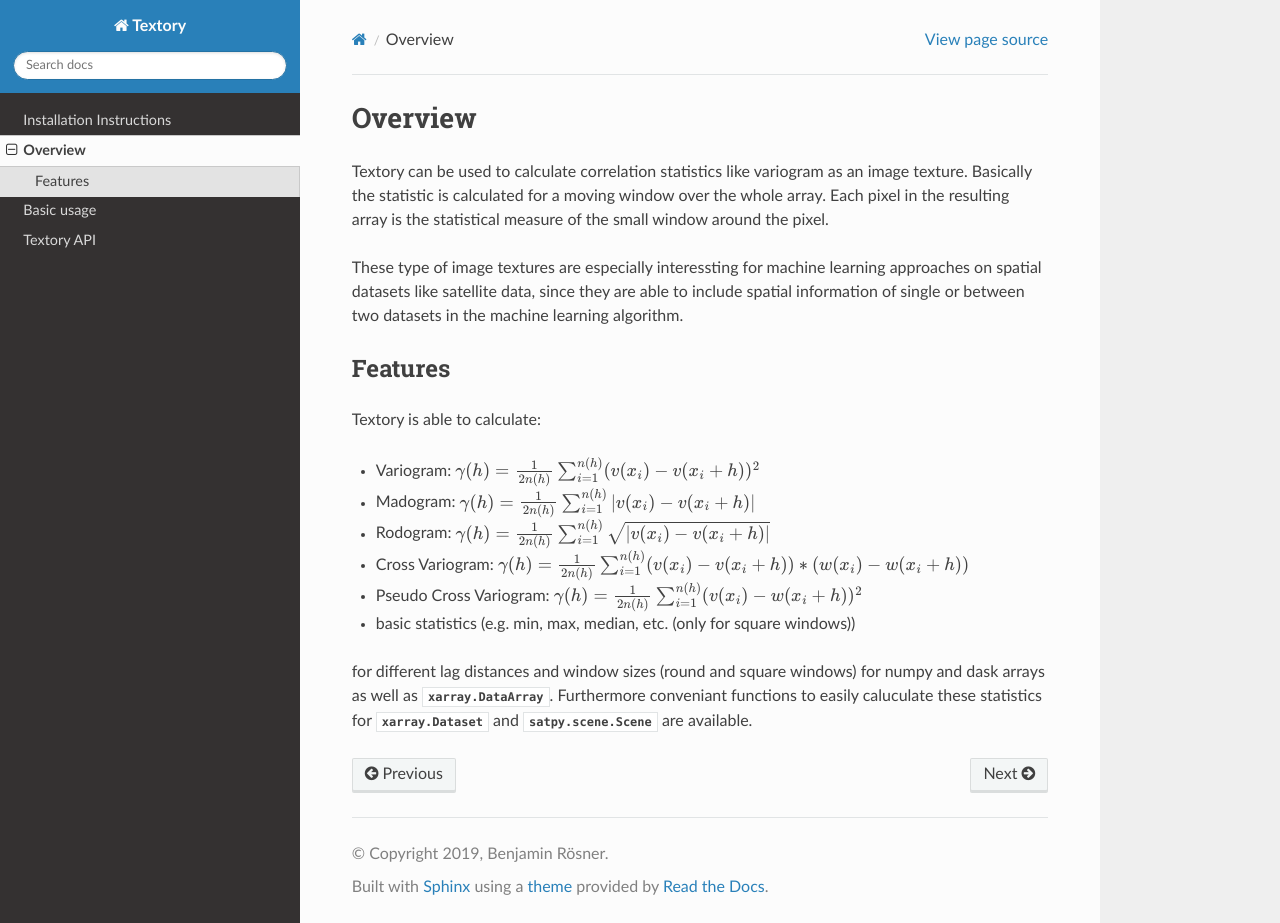
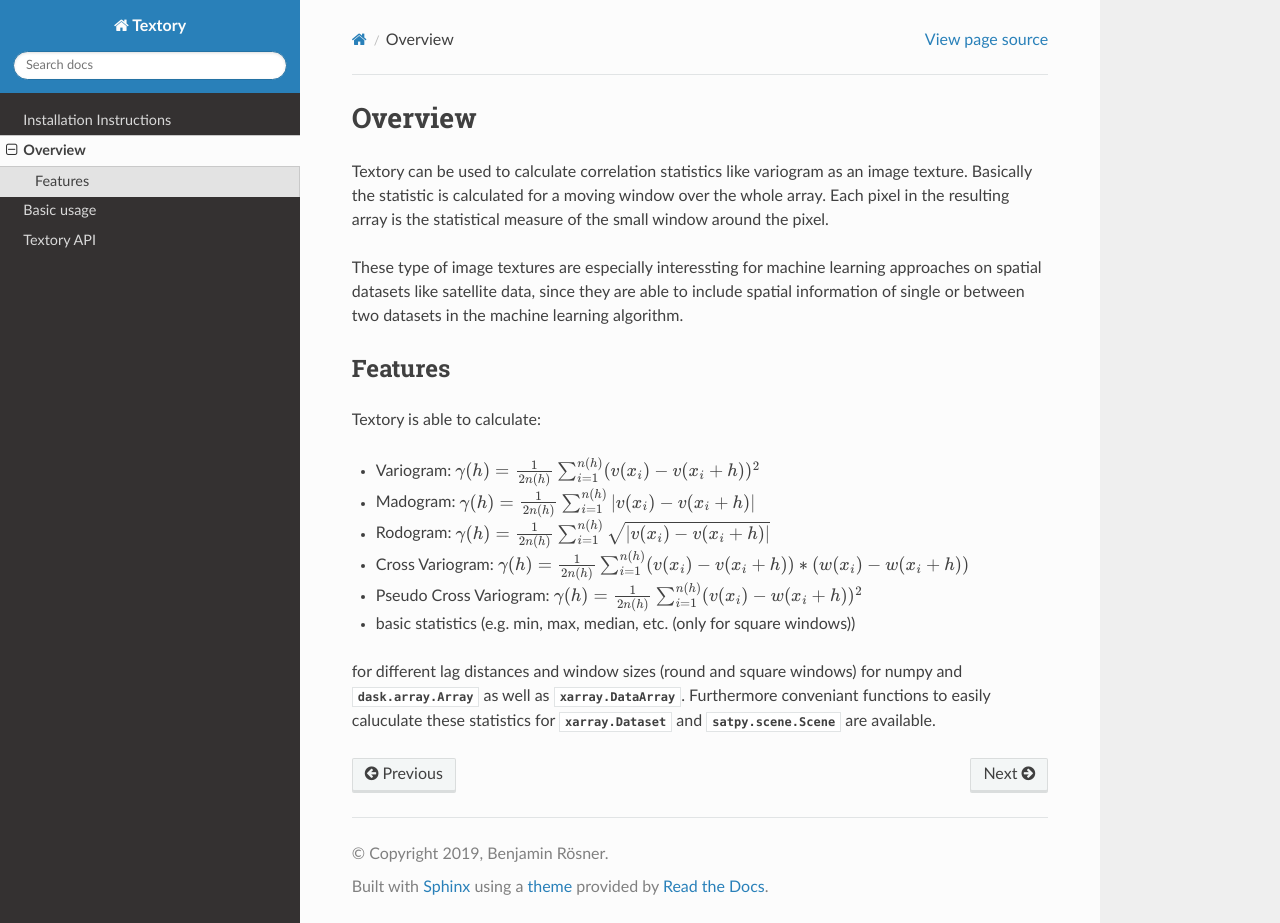
Before and after one commit to BENR0/textory, a Sphinx documentation site: the page built from doc/source/overview.rst, in a window 1280 px wide and 923 px high. Built offline with Sphinx 7.4.7 and the Read the Docs theme 2.0.0, drawn with Linux system fonts in a browser that asks for light colours.

Commit message:
Change link to dask array

```diff
--- a/doc/source/overview.rst
+++ b/doc/source/overview.rst
@@ -22,6 +22,6 @@
 - Pseudo Cross Variogram: :math:`\gamma(h) = \frac{1}{2n(h)} \sum_{i=1}^{n(h)} (v(x_{i}) - w(x_{i}+h))^{2}`
 - basic statistics (e.g. min, max, median, etc. (only for square windows))
 
-for different lag distances and window sizes (round and square windows) for numpy and dask arrays as
+for different lag distances and window sizes (round and square windows) for numpy and :class:`dask.array.Array` as
 well as :class:`xarray.DataArray`. Furthermore conveniant functions to easily caluculate these statistics
 for :class:`xarray.Dataset` and :class:`satpy.scene.Scene` are available.
```
